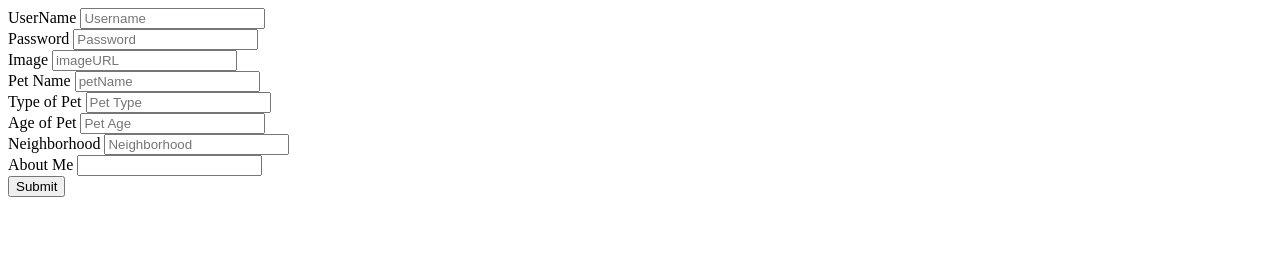
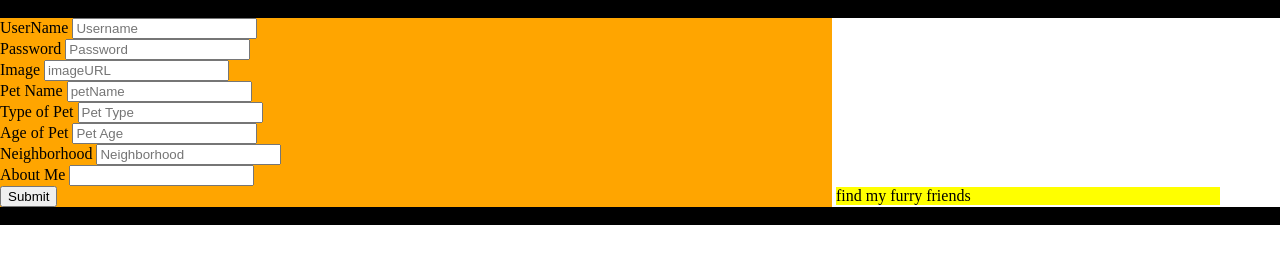
Before and after one commit to williamsl25/FurrFace, a website: page public/index.html in a window 1280 px wide. Drawn offline with Linux system fonts and the light colour scheme.

Commit message:
with styles

```diff
--- a/public/index.html
+++ b/public/index.html
@@ -5,7 +5,10 @@
     <title>Furrface</title>
     <link rel="stylesheet" href="styles.css">
   </head>
+<header> header </header>
+
   <body>
+    <div class="petProfile">
     <form>
       <form action="addUser" enctype="multipart/form-data" method="post">
         <div class="form-group">
@@ -43,7 +46,10 @@
 
         <button type="submit" class="btn btn-default">Submit</button>
 </form>
+</div>
 
+<aside>find my furry friends</aside>
+<footer>footer</footer>
 
   <script src="bundle.js" charset="utf-8"></script>
   </body>
--- a/public/sassy.scss
+++ b/public/sassy.scss
@@ -0,0 +1,23 @@
+header{
+  height:20%;
+  background-color: black;
+  width: 100%;
+}
+footer{
+  height:20%;
+  background-color: black;
+}
+body{
+  margin: 0 auto;
+  padding: 0;
+}
+aside{
+  background-color: yellow;
+  display: inline-block;
+  width: 30%;
+}
+.petProfile{
+  display: inline-block;
+  width: 65%;
+  background-color: orange;
+}
```
Also changed, not shown: public/styles.css.
